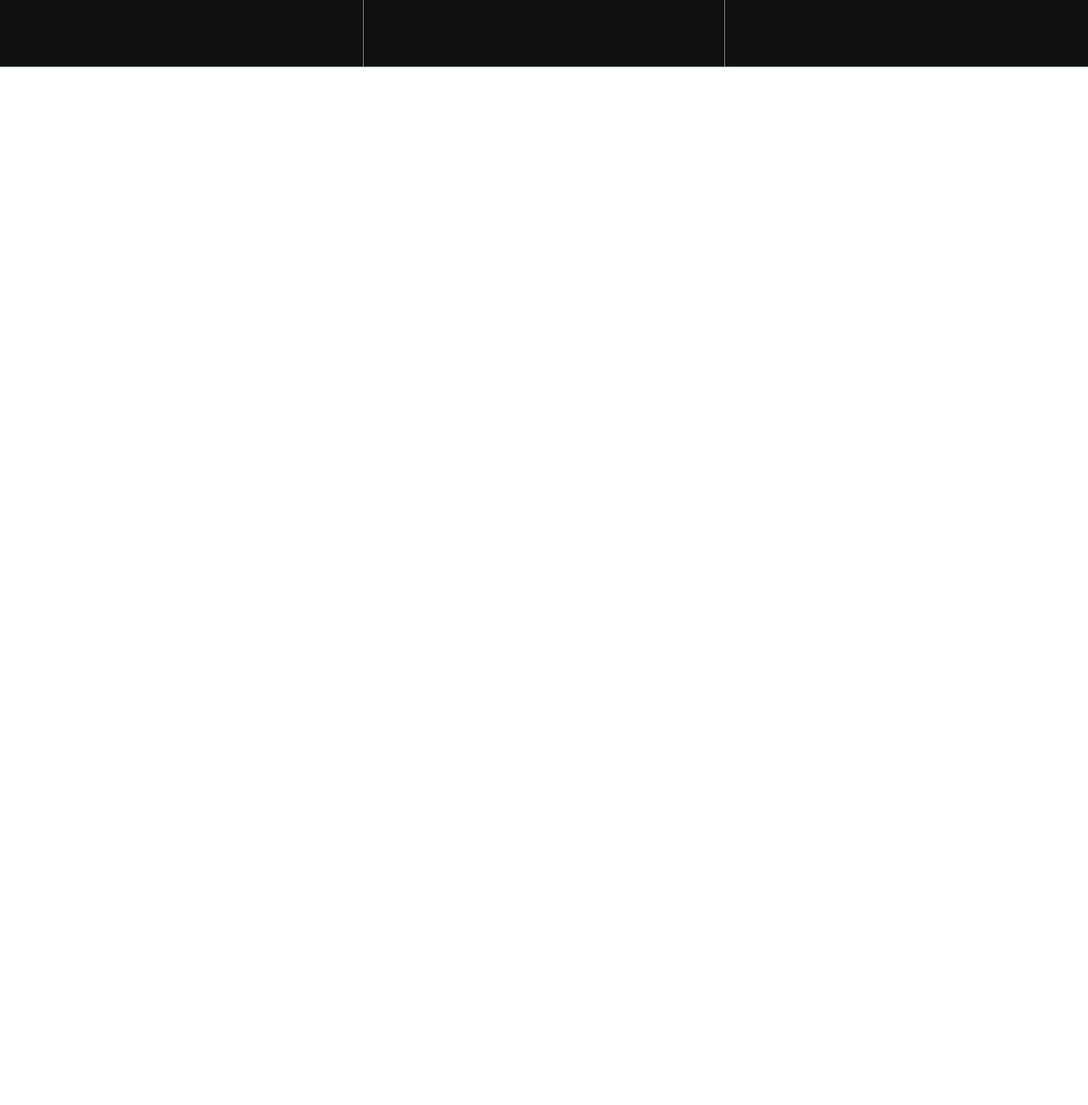
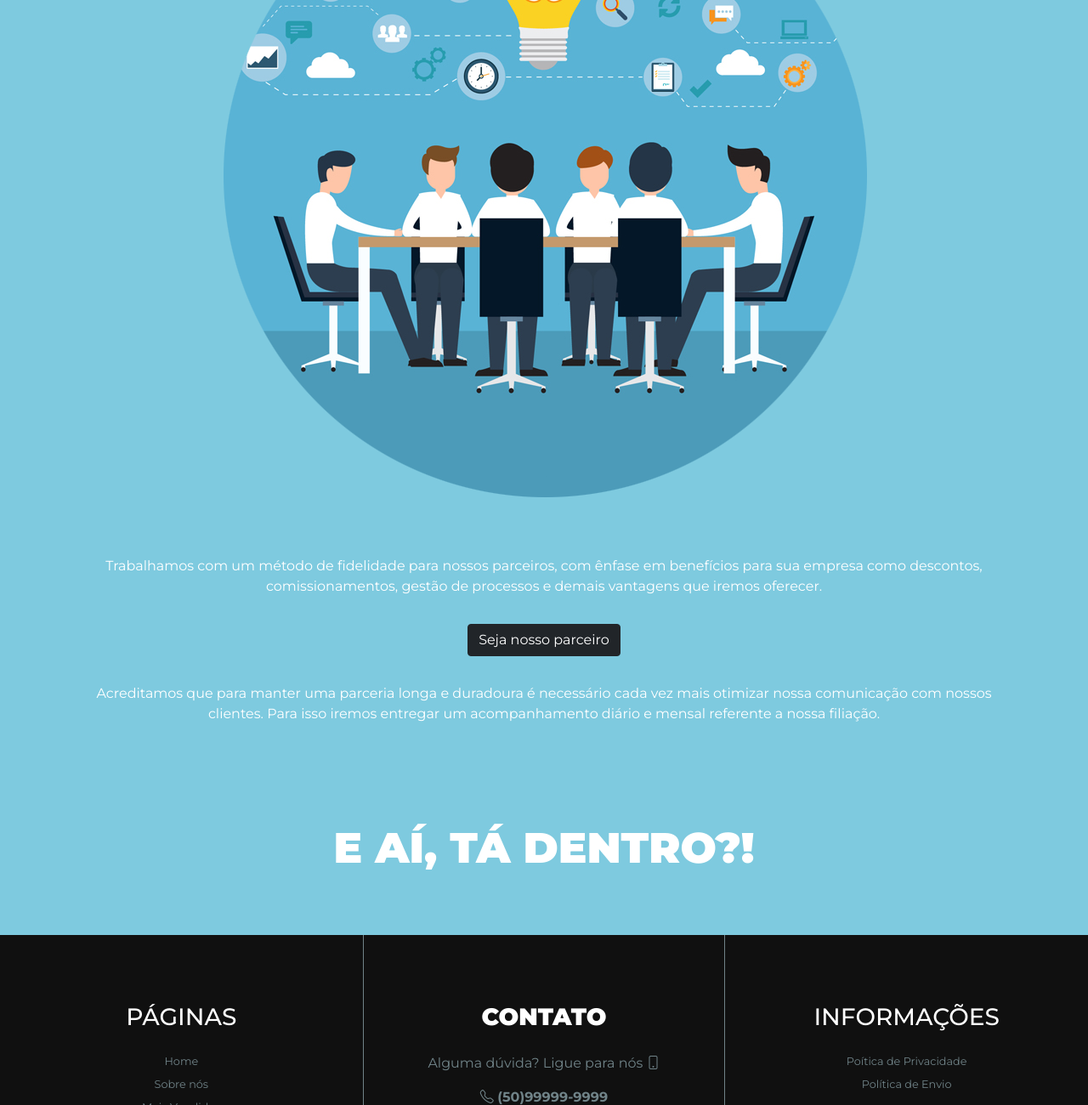
Before and after one commit to pedrohemmel/businessF_G, a plain HTML site: page index.html in a window 1280 px wide. Shown: the part 4955-6255 px from the top of the page at 85% size. Before the commit the page ends 5034 px from the top, so only its background shows below. Drawn offline with nearby package versions, Linux system fonts and the light colour scheme.

Commit message:
seção de seja parceiro pronta

```diff
--- a/css/style.css
+++ b/css/style.css
@@ -532,9 +532,7 @@ body {
 }
 
 #contato .col-md-8 button {
-    color: white;
-    border-color: white;
-    background-color: black;
+    color: #fff;
 
     font-weight: bold;
 
@@ -544,7 +542,6 @@ body {
 #contato .col-md-8 button:hover {
     color: white;
     border-color: white;
-    background-color: black;
 }
 
 @media (min-width: 768px) {
@@ -630,6 +627,72 @@ body {
     align-items: center;
 }
 
+/*Seja nosso parceiro*/
+
+#sejaParceiro {
+    padding: 4em 0;
+
+    color: #fff;
+}
+
+#sejaParceiro h2 {
+
+    margin-top: 2em;
+
+    font-size: 50px;
+
+    text-transform: uppercase;
+
+    font-weight: 900;
+
+}
+
+@media (min-width: 768px) {
+    #sejaParceiro h2 {
+        text-align: right;
+    }
+}
+
+#sejaParceiro p,
+#sejaParceiro a {
+    text-align: center;
+}
+
+#sejaParceiro .offer-subtitle {
+    margin-bottom: 0;
+}
+
+#sejaParceiro .container {
+    display: flex;
+    flex-direction: column;
+    justify-content: center;
+    align-items: center;
+}
+
+#sejaParceiro button {
+    margin: 2em 0;
+}
+
+#sejaParceiro button a {
+    text-decoration: none;
+
+    color: #fff;
+}
+
+#sejaParceiro button:hover {
+    border-color: #fff;
+}
+
+
+
+#sejaParceiro #bannerParceiro {
+    display: flex;
+    justify-content: center;
+    align-items: center;
+
+    margin-bottom: 3em;
+}
+
 
 /*FOOTER*/
 
--- a/index.html
+++ b/index.html
@@ -336,7 +336,7 @@
                 <article class="col-12 col-md-8">
                     <h3><b>Contate-</b>nos</h3>
                     <p>Entre em contato e acesse nossas redes sociais para estar sempre por dentro das nossas atualizações <i class="bi bi-globe"></i></p>
-                    <button onclick="apareceRedes()" class="btn btn-primary">Acesse</button>
+                    <button onclick="apareceRedes()" class="btn btn-dark">Acesse</button>
                     <div class="secondary-color" id="acessoRedes">
                         <p>Redes de contato:</p>
                         <i class="bi bi-instagram"></i>
@@ -372,6 +372,33 @@
             </nav>
         </section>
     </section>
+    <!--Seja parceiro-->
+    <section class="container-fluid fundoPagClaro" id="sejaParceiro">
+        <nav class="row">
+            <article class="col-12" id="bannerParceiro">
+                <img src="images/parceiros.png" alt="Foto seja parceiro">
+            </article>
+            <article class="col-12">
+                <div class="container">
+                    <p class="offer-subtitle">
+                        Trabalhamos com um método de fidelidade para nossos parceiros, com ênfase
+                        em benefícios para sua empresa como descontos, comissionamentos, gestão de
+                        processos e demais vantagens que iremos oferecer.
+                    </p>
+                    <button class="light-color btn btn-dark"><a href="">Seja nosso parceiro</a></button>
+                    <p>
+                        Acreditamos que para manter uma parceria longa e duradoura é necessário cada
+                        vez mais otimizar nossa comunicação com nossos clientes. Para isso iremos
+                        entregar um acompanhamento diário e mensal referente a nossa filiação.
+                    </p>
+                    <h2>E aí, Tá dentro?!</h2>
+                </div>
+
+
+
+            </article>
+        </nav>
+    </section>
     <!--footer-->
     <footer id="footer">
         <section class="container-fluid dark-bg-color" id="footer-links-container">
```
Also changed, not shown: images/parceiros.png (added).
